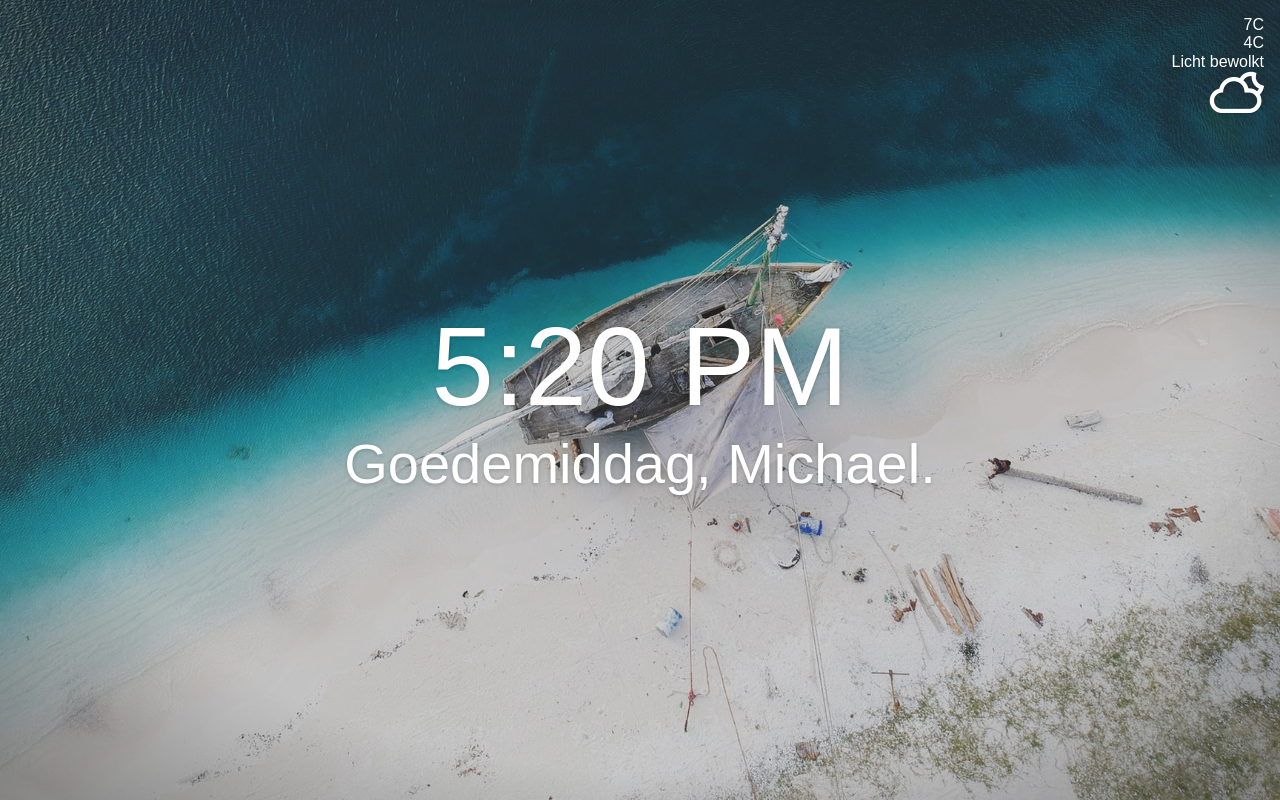
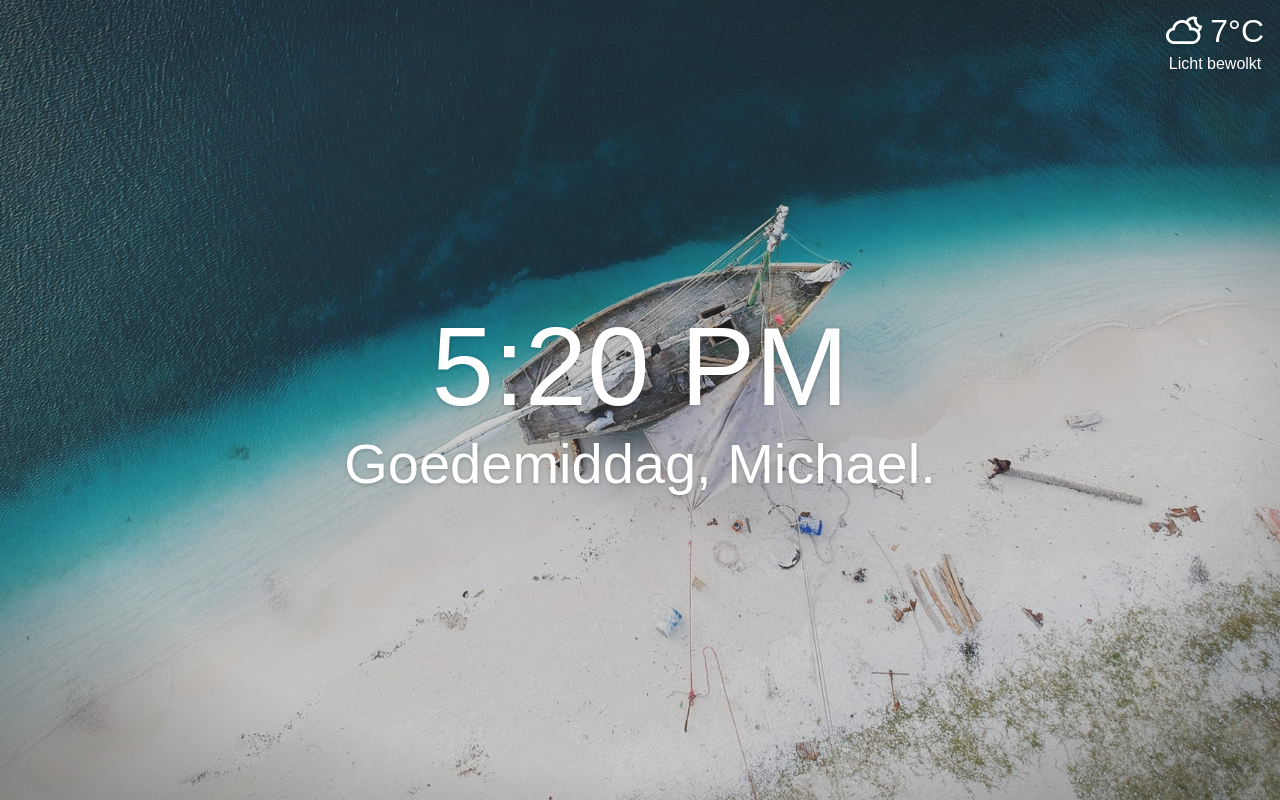
Before and after one commit to Thilerion/vue-startpage, a Vue app: page / in a window 1280 px wide. Built offline with nearby package versions, Linux system fonts and the light colour scheme.

Commit message:
styling of small weather display

```diff
--- a/src/components/WeatherIcon.vue
+++ b/src/components/WeatherIcon.vue
@@ -44,7 +44,4 @@ export default {
 </script>
 
 <style>
-.wi {
-	font-size: 3em;
-}
 </style>
--- a/src/components/WeatherShowSmall.vue
+++ b/src/components/WeatherShowSmall.vue
@@ -1,12 +1,10 @@
 <template>
-<div>
-	{{temperature | round}}C
-	<br>
-	{{apparentTemperature | round}}C
-	<br>
-	{{weatherSummary}}
-	<br>
-	<SpWeatherIcon :name="iconName"/>
+<div class="weather-small-container">
+	<div class="top">
+		<SpWeatherIcon :name="iconName" class="weather-icon" />
+		<div class="weather-temp">{{temperature | round}}&deg;C</div>
+	</div>
+	<div class="weather-summary">{{weatherSummary}}</div>
 </div>
 </template>
 
@@ -40,5 +38,23 @@ export default {
 </script>
 
 <style>
+.weather-small-container {
+	display: inline-block;
+}
 
+.weather-small-container .top {
+	display: flex;
+	justify-content: space-between;
+	font-size: 2em;
+	line-height: 0.95;
+}
+
+.weather-icon {
+	padding: 0 8px 0 0;
+}
+
+.weather-summary {
+	text-align: center;
+	line-height: 2;
+}
 </style>
```
